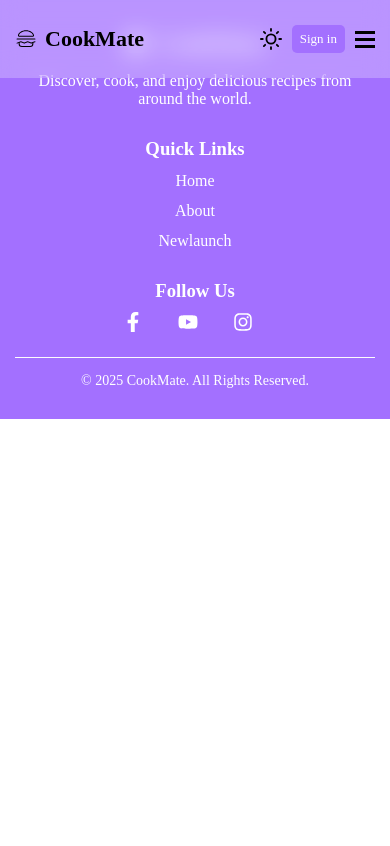
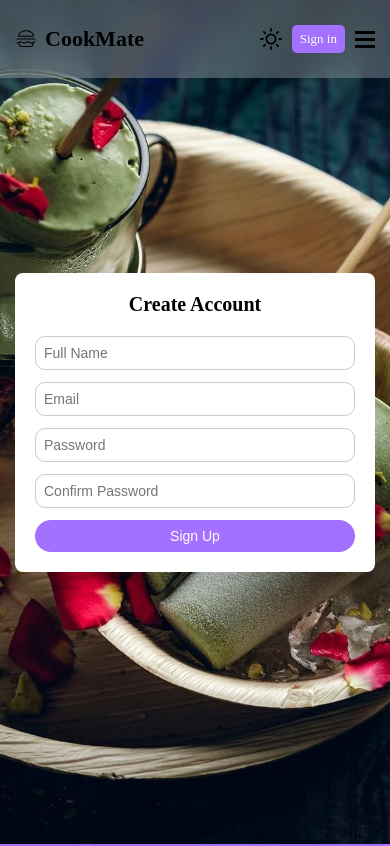
Before and after one commit to mithra-vp/Cook-Mate, a React (Vite) app: page /signup in a window 390 px wide. Shown: the top 846 px of the page. Built offline with nearby package versions, Linux system fonts and the light colour scheme.

Commit message:
first commit

```diff
--- a/src/App.jsx
+++ b/src/App.jsx
@@ -6,6 +6,7 @@ import HeroBanner from "./shared/HeroBanner";
 import Recipe from "./pages/Recipe";
 import Category from "./pages/Category";
 import Sign from "./pages/Sign";
+import Signup from "./pages/Signup";
 
 function App() {
   return (
@@ -27,6 +28,7 @@ function App() {
         {/* OPTIONAL */}
         <Route path="/home" element={<Navigate to="/" />} />
         <Route path="/sign" element={<Sign />} />
+        <Route path="/signup" element={<Signup />} />
         <Route path="/category/:name" element={<Category />} />
         <Route path="/recipes" element={<Recipe />} />
       </Routes>
--- a/src/pages/Home.jsx
+++ b/src/pages/Home.jsx
@@ -11,20 +11,15 @@ const Home = () => {
   const [query, setQuery] = useState("");
   const navigate = useNavigate();
 
-  const categories = [
-  { name: "Breakfast", image: breakfast },
-  { name: "Lunch", image: lunch },
-  { name: "Dinner", image: dinner },
-  { name: "Dessert", image: dessert },
-];
+  const [category, setCategory] = useState("");
 
 
-
-  const handleSearch = (e) => {
-    e.preventDefault();
-    if (!query.trim()) return;
-    navigate(`/search?query=${query}`);
-  };
+  const categories = [
+    { name: "Breakfast", image: breakfast },
+    { name: "Lunch", image: lunch },
+    { name: "Dinner", image: dinner },
+    { name: "Dessert", image: dessert },
+  ];
 
   return (
 
@@ -70,17 +65,6 @@ const Home = () => {
         <div className="hero-content">
           <h1>Find Your Next Favorite Recipe</h1>
           <p>Simple, delicious recipes for every day</p>
-
-          <form className="search-box" onSubmit={handleSearch}>
-            <FiSearch className="search-icon" />
-            <input
-              type="text"
-              placeholder="Search recipes or ingredients..."
-              value={query}
-              onChange={(e) => setQuery(e.target.value)}
-            />
-            <button type="submit">Search</button>
-          </form>
         </div>
       </section>
 
--- /dev/null
+++ b/src/pages/Signup.jsx
@@ -0,0 +1,94 @@
+import React from "react";
+import { useForm } from "react-hook-form";
+import { useNavigate } from "react-router-dom";
+import "./up.css";
+
+const Signup = () => {
+  const navigate = useNavigate();
+
+  const {
+    register,
+    handleSubmit,
+    formState: { errors },
+  } = useForm();
+
+  const onSubmit = (data) => {
+    console.log("Signup Data:", data);
+
+    // simulate success
+    alert("Signup Successful!");
+
+    // redirect to home page
+    navigate("/");
+  };
+
+  return (
+    <div className="signup-container">
+      <form className="signup-form" onSubmit={handleSubmit(onSubmit)}>
+        <h2>Create Account</h2>
+
+        <div className="form-group">
+          <input
+            type="text"
+            placeholder="Full Name"
+            {...register("name", {
+              required: "Name is required",
+              minLength: { value: 3, message: "Min 3 characters" },
+            })}
+          />
+          {errors.name && <span className="error">{errors.name.message}</span>}
+        </div>
+
+        <div className="form-group">
+          <input
+            type="email"
+            placeholder="Email"
+            {...register("email", {
+              required: "Email is required",
+              pattern: {
+                value: /^[^\s@]+@[^\s@]+\.[^\s@]+$/,
+                message: "Invalid email",
+              },
+            })}
+          />
+          {errors.email && <span className="error">{errors.email.message}</span>}
+        </div>
+
+        <div className="form-group">
+          <input
+            type="password"
+            placeholder="Password"
+            {...register("password", {
+              required: "Password required",
+              minLength: { value: 6, message: "Min 6 characters" },
+            })}
+          />
+          {errors.password && (
+            <span className="error">{errors.password.message}</span>
+          )}
+        </div>
+
+        <div className="form-group">
+          <input
+            type="password"
+            placeholder="Confirm Password"
+            {...register("confirmPassword", {
+              required: "Confirm password",
+              validate: (value, formValues) =>
+                value === formValues.password || "Passwords do not match",
+            })}
+          />
+          {errors.confirmPassword && (
+            <span className="error">
+              {errors.confirmPassword.message}
+            </span>
+          )}
+        </div>
+
+        <button type="submit">Sign Up</button>
+      </form>
+    </div>
+  );
+};
+
+export default Signup;
--- a/src/pages/home.css
+++ b/src/pages/home.css
@@ -43,44 +43,6 @@
   font-size: 1.2rem;
   margin-bottom: 30px;
   opacity: 0.9;
-}
-
-
-.search-box {
-  background: #fff;
-  display: flex;
-  align-items: center;
-  padding: 10px 15px;
-  border-radius: 50px;
-  box-shadow: 0 10px 30px rgba(0, 0, 0, 0.25);
-}
-
-.search-icon {
-  color: #666;
-  font-size: 20px;
-  margin-right: 10px;
-}
-
-.search-box input {
-  flex: 1;
-  border: none;
-  outline: none;
-  font-size: 1rem;
-}
-
-.search-box button {
-  background: #a370ff;
-  color: #fff;
-  border: none;
-  padding: 10px 25px;
-  border-radius: 50px;
-  cursor: pointer;
-  transition: 0.3s;
-}
-
-.search-box button:hover {
-  opacity: 0.85;
-
 }
 
 /* categories */
@@ -231,6 +193,7 @@
 }
 
 .values-grid {
+  padding-top: 3%;
   display: grid;
   grid-template-columns: repeat(3, 1fr);
   gap: 25px;
@@ -278,17 +241,6 @@
   .hero-content p {
     font-size: 1rem;
   }
-
-  .search-box {
-    flex-direction: column;
-    padding: 10px;
-  }
-
-  .search-box input {
-    margin-bottom: 10px;
-    width: 100%;
-  }
-
   .category-grid {
     grid-template-columns: repeat(auto-fit, minmax(180px, 1fr));
     gap: 20px;
@@ -322,29 +274,6 @@
     font-size: 0.9rem;
   }
 
-  .hero-search,
-  .search-wrapper {
-    display: flex;
-    justify-content: center;
-    width: 100%;
-  }
-
-  .search-box {
-    width: calc(100% - 69px);
-    display: flex;
-    flex-direction: row;
-    align-items: center;
-    gap: 8px;
-    box-sizing: border-box;
-  }
-
-  .search-box input {
-    flex: 1;
-  }
-
-  .search-box button {
-    flex-shrink: 0;
-  }
   .categories h2{
     font-size: 29px !important;
 }
--- a/src/pages/recipe.css
+++ b/src/pages/recipe.css
@@ -273,7 +273,7 @@
 
   .search-box input {
     font-size: 0.9rem;
-    padding-top: 10px;
+    padding-top: 5px;
   }
 
   .search-box button {
--- a/src/pages/sign.css
+++ b/src/pages/sign.css
@@ -44,7 +44,9 @@
   margin-bottom: 30px;
   color: #555;
 }
-
+.sign-box .error-message{
+  color: #a370ff;
+}
 .sign-box form {
   display: flex;
   flex-direction: column;
--- /dev/null
+++ b/src/pages/up.css
@@ -0,0 +1,141 @@
+.signup-container {
+  min-height: 100vh;
+  display: flex;
+  justify-content: center;
+  align-items: center;
+  background: url("/src/assets/search2.jpg") center/cover no-repeat;
+
+}
+
+/* Signup form only */
+.signup-container .signup-form {
+  background: #fff;
+  padding: 30px;
+  width: 350px;
+  border-radius: 10px;
+  box-shadow: 0 10px 25px rgba(0, 0, 0, 0.1);
+}
+
+.dark .signup-container .signup-form {
+  background-color: rgb(29, 28, 28);
+}
+
+.signup-container .signup-form h2 {
+  text-align: center;
+  margin-bottom: 20px;
+}
+
+.signup-container .form-group {
+  margin-bottom: 15px;
+}
+
+.signup-container .form-group input {
+  width: 100%;
+  padding: 10px;
+  border-radius: 10px;
+  border: 1px solid #ccc;
+}
+
+.dark .signup-container .form-group input {
+  background-color: #222121;
+  color: white;
+}
+
+.signup-container .error {
+  color: #a370ff;
+  align-items: center;
+  font-size: 12px;
+  margin-top: 4px;
+  display: block;
+}
+
+.signup-container button {
+  width: 100%;
+  padding: 10px;
+  background: #a370ff;
+  color: white;
+  border: none;
+  border-radius: 50px;
+  cursor: pointer;
+  transition: 0.3s;
+}
+
+.signup-container button:hover {
+  opacity: 0.85;
+  transform: scale(1.05);
+}
+
+.signup-form h2 {
+  color: black;
+}
+
+.dark .signup-form h2 {
+  color: white;
+}
+
+.body .dark .signup-form {
+  background-color: rgb(29, 28, 28);
+}
+
+
+@media (max-width: 768px) {
+  .signup-container {
+    padding: 20px;
+  }
+
+  .signup-container .signup-form {
+    width: 100%;
+    max-width: 420px;
+    padding: 25px;
+  }
+
+  .signup-container .signup-form h2 {
+    font-size: 22px;
+  }
+
+  .signup-container .form-group input {
+    padding: 9px;
+    font-size: 15px;
+  }
+
+  .signup-container button {
+    padding: 9px;
+    font-size: 15px;
+  }
+}
+
+@media (max-width: 480px) {
+  .signup-container {
+    padding: 15px;
+  }
+
+  .signup-container .signup-form {
+    width: 100%;
+    max-width: 100%;
+    padding: 20px;
+    border-radius: 8px;
+  }
+
+  .signup-container .signup-form h2 {
+    font-size: 20px;
+  }
+
+  .signup-container .form-group {
+    margin-bottom: 12px;
+  }
+
+  .signup-container .form-group input {
+    padding: 8px;
+    font-size: 14px;
+  }
+
+  .signup-container .error {
+    font-size: 11px;
+    text-align: center;
+  }
+
+  .signup-container button {
+    padding: 8px;
+    font-size: 14px;
+  }
+}
--- a/src/shared/banner.css
+++ b/src/shared/banner.css
@@ -121,7 +121,7 @@ body {
     flex-direction: column-reverse;
     padding: 20px;
     gap: 25px;
-    margin: 80px auto;
+    margin: 100px auto;
   }
 
   .hero-right {
```
